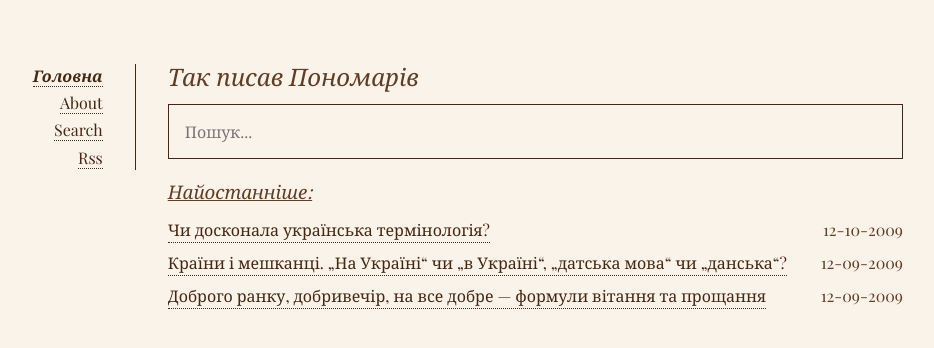
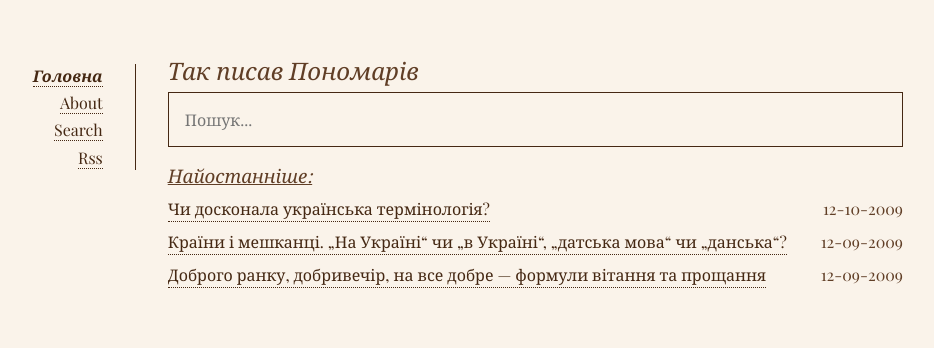
Before and after one commit to ponomariv/ponomariv.github.io, a Jekyll site: the page built from index.html, in a window 1280 px wide. Shown: the top 348 px of the page, without its empty margins (185-1119 px from the left). Built offline with Jekyll 4.4.1, drawn with Linux system fonts in a browser that asks for light colours; some web fonts are replaced.

Commit message:
Update _main.scss

```diff
--- a/_sass/_main.scss
+++ b/_sass/_main.scss
@@ -108,7 +108,7 @@ blockquote {
 }
 
 h1,h2,h3,h4,h5 {
-	line-height: 1;
+	line-height: .51;
 	margin: 1rem 0;
 	font-weight: 400;
 }
```
